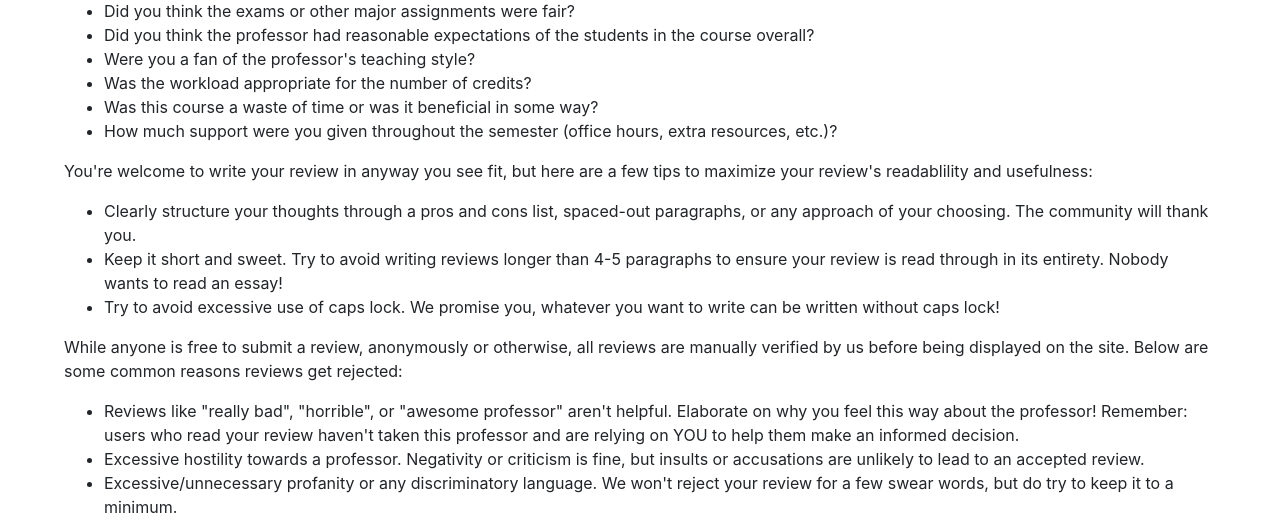
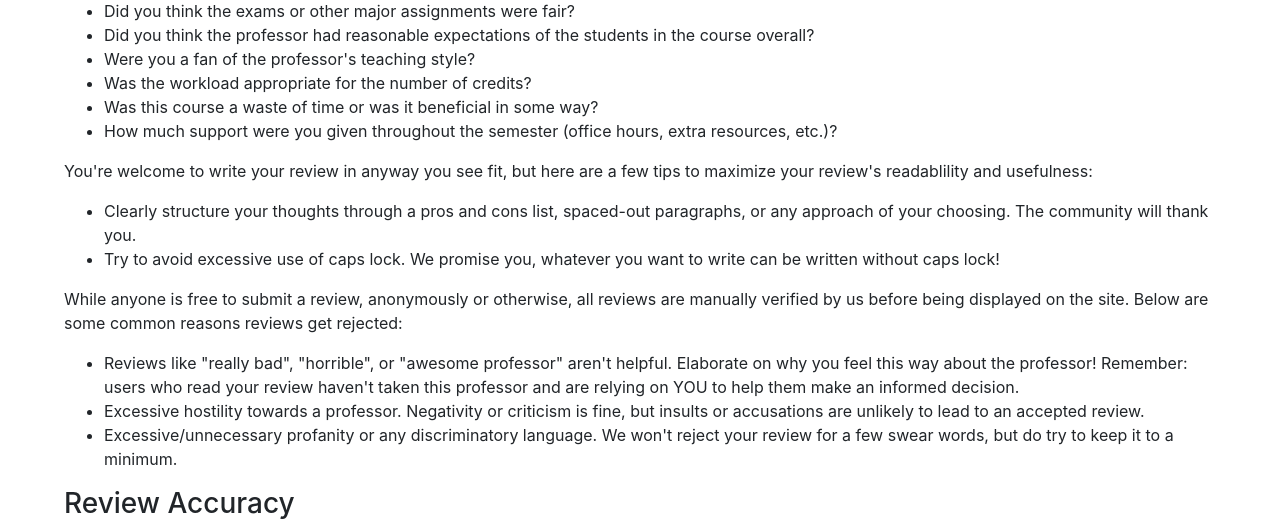
Before and after one commit to planetterp/PlanetTerp, a Django app: page /about in a window 1280 px wide. Shown: the part 391-922 px from the top of the page. Run offline with Django 3.2, Linux system fonts and the light colour scheme; data that the repository does not hold is empty; some libraries are stand-ins or nearby versions.

Commit message:
remove tip about long reviews

```diff
--- a/home/templates/about.html
+++ b/home/templates/about.html
@@ -25,7 +25,6 @@
 	<p>You're welcome to write your review in anyway you see fit, but here are a few tips to maximize your review's readablility and usefulness:</p>
 	<ul>
 		<li>Clearly structure your thoughts through a pros and cons list, spaced-out paragraphs, or any approach of your choosing. The community will thank you.</li>
-		<li>Keep it short and sweet. Try to avoid writing reviews longer than 4-5 paragraphs to ensure your review is read through in its entirety. Nobody wants to read an essay!</li>
 		<li>Try to avoid excessive use of caps lock. We promise you, whatever you want to write can be written without caps lock!</li>
 	</ul>
 
```
